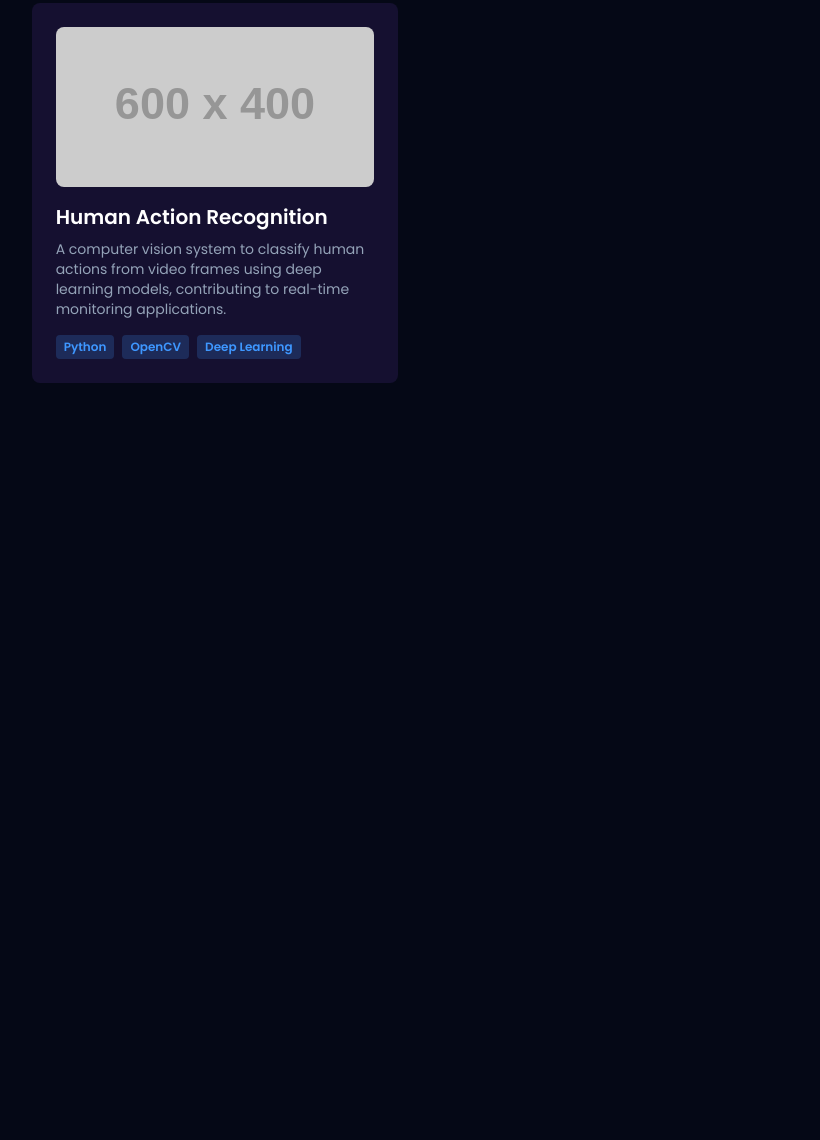
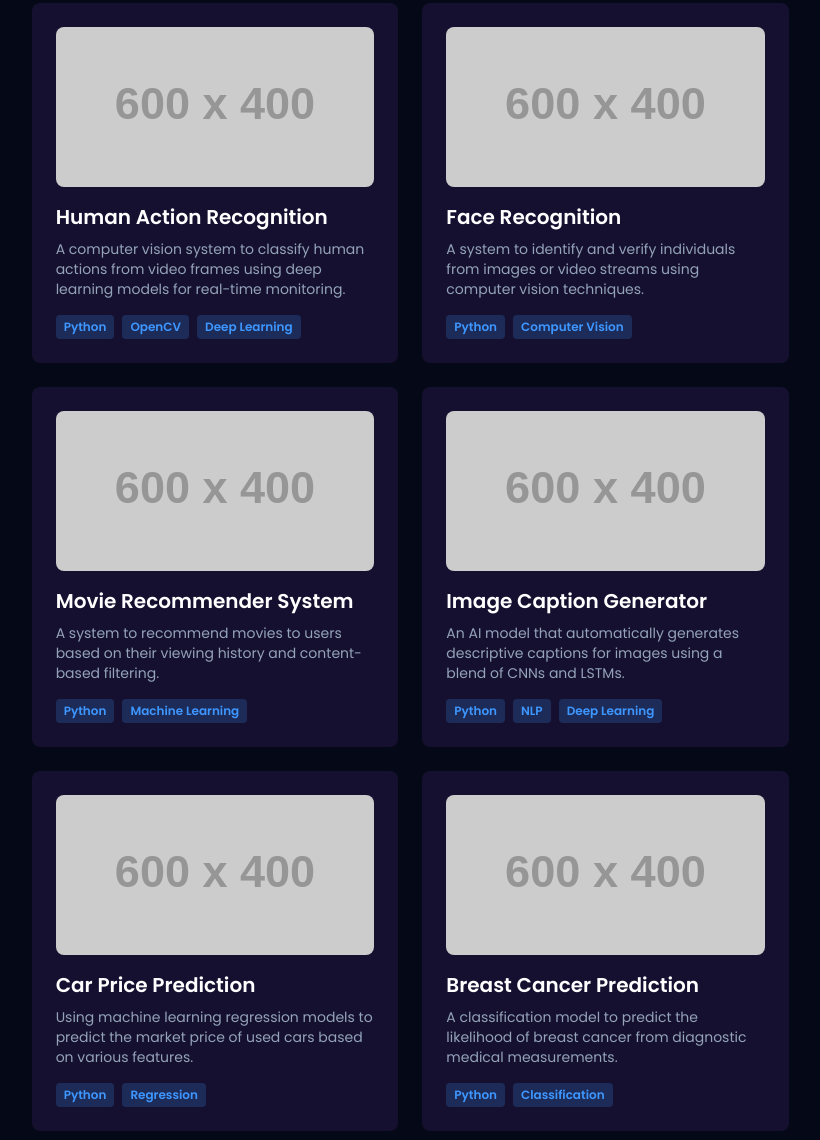
Before and after one commit to saisrikolanu/saisrikolanu.github.io, a plain HTML site: page index.html in a window 1280 px wide. Shown: the part 1532-2672 px from the top of the page, without its empty margins (443-1263 px from the left). Before the commit the page ends 1963 px from the top, so only its background shows below. Drawn offline with nearby package versions, Linux system fonts and the light colour scheme; placeholder pictures from the web are drawn by us.

Commit message:
Update index.html

```diff
--- a/index.html
+++ b/index.html
@@ -115,8 +115,8 @@
 
                     <div class="p-6 rounded-lg card-bg card-hover">
                         <a href="https://github.com/saisrikolanu/Natural-Language-Processing" target="_blank" rel="noopener noreferrer">
-                            <img src="https://placehold.co/600x400/151030/915eff?text=GenAI+Chatbot" class="rounded-lg mb-4 w-full h-40 object-cover">
-                            <h3 class="text-xl font-semibold text-white">Generative AI Chatbot</h3>
+                            <img src="https://placehold.co/600x400/151030/915eff?text=NLP" class="rounded-lg mb-4 w-full h-40 object-cover">
+                            <h3 class="text-xl font-semibold text-white">Generative AI & NLP</h3>
                             <p class="mt-2 text-sm text-slate-400">A multi-turn chatbot built with the GPT-3 API and LangChain, featuring conversational memory and TTS for a natural user experience.</p>
                             <div class="mt-4 flex flex-wrap gap-2">
                                 <span class="text-xs font-semibold px-2 py-1 rounded tag">Python</span>
@@ -143,11 +143,84 @@
                         <a href="https://github.com/saisrikolanu/Human-Action-Recognition" target="_blank" rel="noopener noreferrer">
                            <img src="https://placehold.co/600x400/151030/915eff?text=Action+Recognition" class="rounded-lg mb-4 w-full h-40 object-cover">
                            <h3 class="text-xl font-semibold text-white">Human Action Recognition</h3>
-                            <p class="mt-2 text-sm text-slate-400">A computer vision system to classify human actions from video frames using deep learning models, contributing to real-time monitoring applications.</p>
+                           <p class="mt-2 text-sm text-slate-400">A computer vision system to classify human actions from video frames using deep learning models for real-time monitoring.</p>
                              <div class="mt-4 flex flex-wrap gap-2">
                                <span class="text-xs font-semibold px-2 py-1 rounded tag">Python</span>
                                <span class="text-xs font-semibold px-2 py-1 rounded tag">OpenCV</span>
                                <span class="text-xs font-semibold px-2 py-1 rounded tag">Deep Learning</span>
+                           </div>
+                       </a>
+                   </div>
+
+                    <div class="p-6 rounded-lg card-bg card-hover">
+                        <a href="https://github.com/saisrikolanu/Face-Recognition" target="_blank" rel="noopener noreferrer">
+                           <img src="https://placehold.co/600x400/151030/915eff?text=Face+Recognition" class="rounded-lg mb-4 w-full h-40 object-cover">
+                           <h3 class="text-xl font-semibold text-white">Face Recognition</h3>
+                           <p class="mt-2 text-sm text-slate-400">A system to identify and verify individuals from images or video streams using computer vision techniques.</p>
+                             <div class="mt-4 flex flex-wrap gap-2">
+                               <span class="text-xs font-semibold px-2 py-1 rounded tag">Python</span>
+                               <span class="text-xs font-semibold px-2 py-1 rounded tag">Computer Vision</span>
+                           </div>
+                       </a>
+                   </div>
+
+                   <div class="p-6 rounded-lg card-bg card-hover">
+                        <a href="https://github.com/saisrikolanu/Movie-Recommender-System" target="_blank" rel="noopener noreferrer">
+                           <img src="https://placehold.co/600x400/151030/915eff?text=Recommender" class="rounded-lg mb-4 w-full h-40 object-cover">
+                           <h3 class="text-xl font-semibold text-white">Movie Recommender System</h3>
+                           <p class="mt-2 text-sm text-slate-400">A system to recommend movies to users based on their viewing history and content-based filtering.</p>
+                             <div class="mt-4 flex flex-wrap gap-2">
+                               <span class="text-xs font-semibold px-2 py-1 rounded tag">Python</span>
+                               <span class="text-xs font-semibold px-2 py-1 rounded tag">Machine Learning</span>
+                           </div>
+                       </a>
+                   </div>
+
+                   <div class="p-6 rounded-lg card-bg card-hover">
+                        <a href="https://github.com/saisrikolanu/Image-Caption-Generator" target="_blank" rel="noopener noreferrer">
+                           <img src="https://placehold.co/600x400/151030/915eff?text=Image+Captioning" class="rounded-lg mb-4 w-full h-40 object-cover">
+                           <h3 class="text-xl font-semibold text-white">Image Caption Generator</h3>
+                           <p class="mt-2 text-sm text-slate-400">An AI model that automatically generates descriptive captions for images using a blend of CNNs and LSTMs.</p>
+                             <div class="mt-4 flex flex-wrap gap-2">
+                               <span class="text-xs font-semibold px-2 py-1 rounded tag">Python</span>
+                               <span class="text-xs font-semibold px-2 py-1 rounded tag">NLP</span>
+                               <span class="text-xs font-semibold px-2 py-1 rounded tag">Deep Learning</span>
+                           </div>
+                       </a>
+                   </div>
+
+                   <div class="p-6 rounded-lg card-bg card-hover">
+                        <a href="https://github.com/saisrikolanu/Car-Price-Prediction" target="_blank" rel="noopener noreferrer">
+                           <img src="https://placehold.co/600x400/151030/915eff?text=Price+Prediction" class="rounded-lg mb-4 w-full h-40 object-cover">
+                           <h3 class="text-xl font-semibold text-white">Car Price Prediction</h3>
+                           <p class="mt-2 text-sm text-slate-400">Using machine learning regression models to predict the market price of used cars based on various features.</p>
+                             <div class="mt-4 flex flex-wrap gap-2">
+                               <span class="text-xs font-semibold px-2 py-1 rounded tag">Python</span>
+                               <span class="text-xs font-semibold px-2 py-1 rounded tag">Regression</span>
+                           </div>
+                       </a>
+                   </div>
+
+                   <div class="p-6 rounded-lg card-bg card-hover">
+                        <a href="https://github.com/saisrikolanu/Breast-Cancer-Prediction" target="_blank" rel="noopener noreferrer">
+                           <img src="https://placehold.co/600x400/151030/915eff?text=Cancer+Prediction" class="rounded-lg mb-4 w-full h-40 object-cover">
+                           <h3 class="text-xl font-semibold text-white">Breast Cancer Prediction</h3>
+                           <p class="mt-2 text-sm text-slate-400">A classification model to predict the likelihood of breast cancer from diagnostic medical measurements.</p>
+                             <div class="mt-4 flex flex-wrap gap-2">
+                               <span class="text-xs font-semibold px-2 py-1 rounded tag">Python</span>
+                               <span class="text-xs font-semibold px-2 py-1 rounded tag">Classification</span>
+                           </div>
+                       </a>
+                   </div>
+
+                   <div class="p-6 rounded-lg card-bg card-hover">
+                        <a href="https://github.com/saisrikolanu/Resume-Parser" target="_blank" rel="noopener noreferrer">
+                           <img src="https://placehold.co/600x400/151030/915eff?text=Resume+Parser" class="rounded-lg mb-4 w-full h-40 object-cover">
+                           <h3 class="text-xl font-semibold text-white">Resume Parser</h3>
+                           <p class="mt-2 text-sm text-slate-400">A tool to automatically extract key information, such as skills and experience, from resume documents using NLP techniques.</p>
+                             <div class="mt-4 flex flex-wrap gap-2">
+                               <span class="text-xs font-semibold px-2 py-1 rounded tag">Python</span>
+                               <span class="text-xs font-semibold px-2 py-1 rounded tag">NLP</span>
                            </div>
                        </a>
                    </div>
```
Lines whose indentation alone changed are shown as unchanged.
